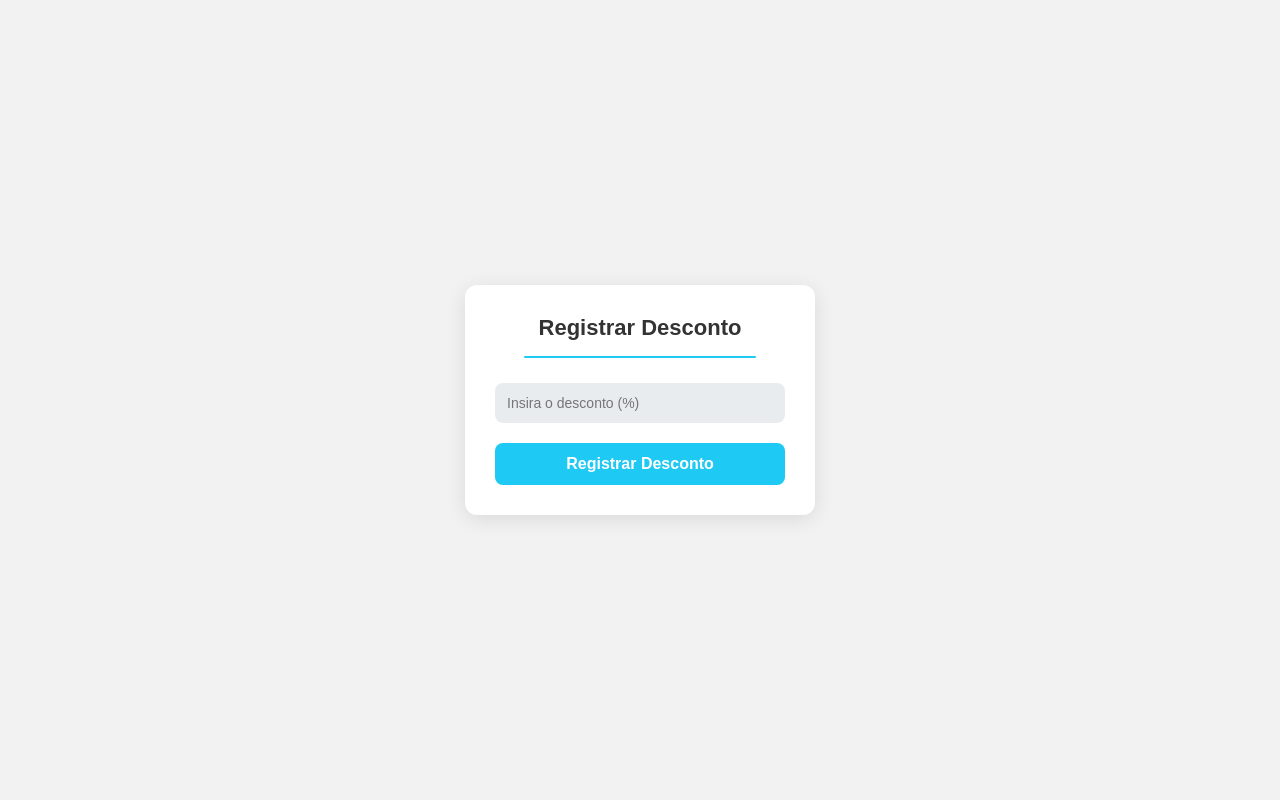
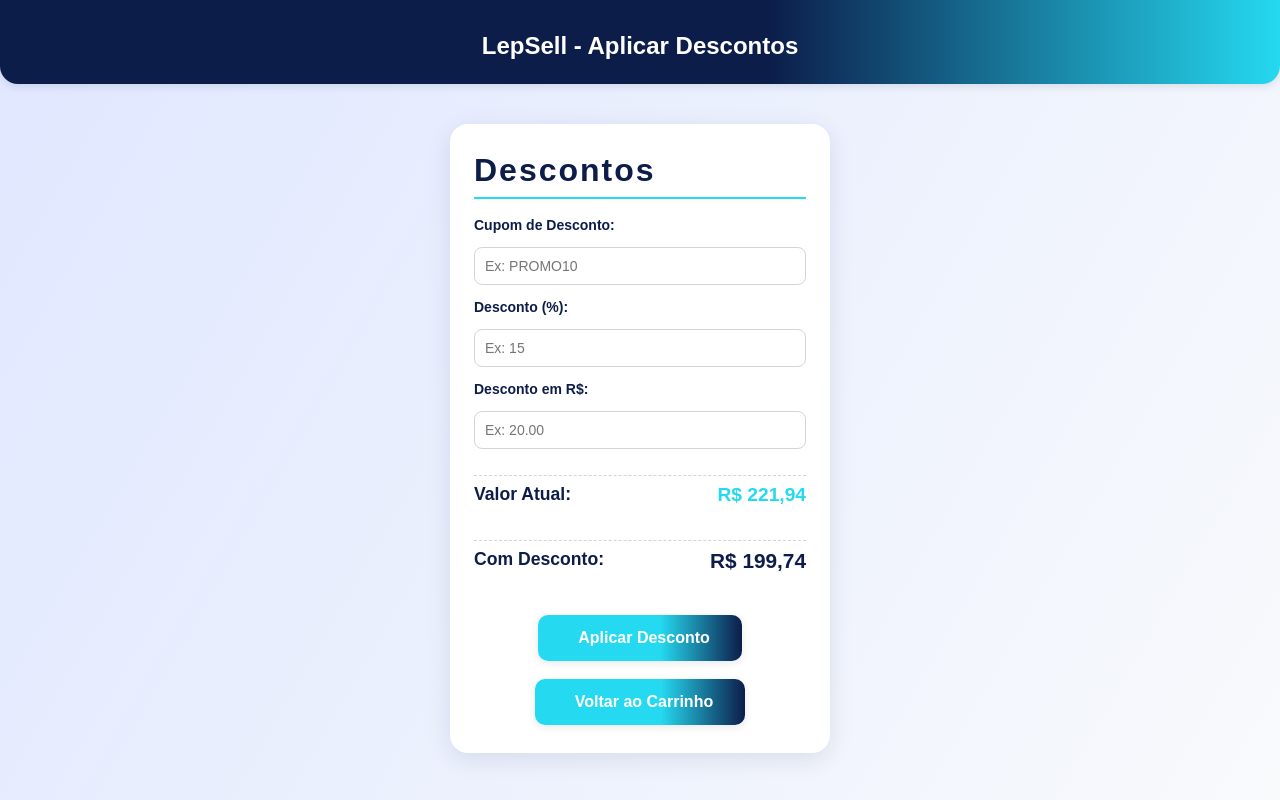
Before and after one commit to saclarinha/projeto-LepSell, a plain HTML site: page desconto.html in a window 1280 px wide. Drawn offline with Linux system fonts and the light colour scheme.

Commit message:
Arrumando telas

```diff
--- a/desconto.css
+++ b/desconto.css
@@ -6,66 +6,108 @@
   font-family: Arial, Helvetica, sans-serif;
 }
 
-/* Centraliza tudo na tela */
 body {
-  background: #f2f2f2;
+  font-family: 'Segoe UI', Arial, sans-serif;
+  background: linear-gradient(120deg, #e0e7ff 0%, #f8fafc 100%);
+  margin: 0;
+  padding: 0;
+  min-height: 100vh;
+}
+
+.cabecalho {
+  background: linear-gradient(90deg, #0C1D4A 60%, #25d9f0 100%);
+  color: #fff;
+  text-align: center;
+  padding: 32px 0 24px 0;
+  margin-bottom: 40px;
+  box-shadow: 0 2px 8px rgba(12,29,74,0.12);
+  border-radius: 0 0 18px 18px;
+}
+
+.container {
   display: flex;
   justify-content: center;
-  align-items: center;
-  height: 100vh;
+  align-items: flex-start;
+  gap: 40px;
+  flex-wrap: wrap;
 }
 
-/* Caixa principal */
-.container {
+.nota {
   background: #fff;
-  padding: 30px;
-  border-radius: 12px;
-  box-shadow: 0 4px 20px rgba(0,0,0,0.1);
-  width: 350px;
-  text-align: center;
+  width: 380px;
+  border-radius: 18px;
+  padding: 28px 24px;
+  box-shadow: 0 6px 24px rgba(12,29,74,0.10);
+  transition: box-shadow 0.3s;
+}
+.nota:hover {
+  box-shadow: 0 12px 32px rgba(12,29,74,0.18);
 }
 
-/* Título */
-#cabecalho {
-  font-size: 22px;
-  margin-bottom: 10px;
-  color: #333;
+.formulario {
+  display: flex;
+  flex-direction: column;
+  gap: 14px;
 }
 
-#linha {
-  border: none;
-  height: 2px;
-  background: #1ec9f4;
-  margin: 15px auto 25px;
-  width: 80%;
-  border-radius: 2px;
-}
-
-/* Input */
-#valorDesconto {
-  width: 100%;
-  padding: 12px;
-  border: none;
-  background: #e9ecef;
-  border-radius: 8px;
-  margin-bottom: 20px;
+.formulario label {
+  font-weight: bold;
+  color: #0C1D4A;
   font-size: 14px;
 }
 
-/* Botão */
-#btn {
-  width: 100%;
-  padding: 12px;
+.formulario input {
+  padding: 10px;
+  border: 1px solid #d1d5db;
+  border-radius: 8px;
+  font-size: 14px;
+  transition: border 0.3s;
+}
+
+.formulario input:focus {
+  outline: none;
+  border: 1px solid #25d9f0;
+  box-shadow: 0 0 0 2px rgba(37,217,240,0.2);
+}
+
+.valor-final {
+  display: flex;
+  justify-content: space-between;
+  margin-top: 12px;
+  padding: 8px 0;
+  font-weight: bold;
+  font-size: 1.1rem;
+  border-top: 1px dashed #d1d5db;
+  color: #0C1D4A;
+}
+
+.valor-final span:last-child {
+  color: #25d9f0;
+  font-size: 1.2rem;
+}
+
+.botoes {
+  display: flex;
+  flex-direction: column;
+  gap: 18px;
+  margin-top: 20px;
+  align-items: center;
+}
+
+.botao {
+  background: linear-gradient(90deg, #25d9f0 60%, #0C1D4A 100%);
+  color: #fff;
   border: none;
-  border-radius: 8px;
-  background: #1ec9f4;
-  color: #fff;
+  padding: 14px 32px;
+  border-radius: 10px;
   font-size: 16px;
   font-weight: bold;
   cursor: pointer;
-  transition: 0.3s;
+  box-shadow: 0 2px 8px rgba(12,29,74,0.10);
+  transition: background 0.3s, box-shadow 0.3s;
 }
 
-#btn:hover {
-  background: #15b2da;
+.botao:hover {
+  background: linear-gradient(90deg, #1bb8cc 60%, #0C1D4A 100%);
+  box-shadow: 0 4px 16px rgba(12,29,74,0.18);
 }
--- a/desconto.html
+++ b/desconto.html
@@ -1,20 +1,50 @@
 <!DOCTYPE html>
 <html lang="pt-BR">
 <head>
-    <meta charset="UTF-8">
-    <meta name="viewport" content="width=device-width, initial-scale=1.0">
-    <title>LepSell - Registrar Desconto</title>
-    <link rel="stylesheet" href="desconto.css">
+  <meta charset="UTF-8">
+  <title>LepSell - Descontos</title>
+  <link rel="stylesheet" href="desconto.css">
 </head>
+<body>
 
-<body>
-    <div class="container">
-        <h1 id="cabecalho">Registrar Desconto</h1>
-        <hr id="linha">
+  <header class="cabecalho">
+    <h2>LepSell - Aplicar Descontos</h2>
+  </header>
 
-        <input type="text" name="valorDesconto" placeholder="Insira o desconto (%)" id="valorDesconto">
+  <div class="container">
 
-        <button id="btn">Registrar Desconto</button>
-    </div>
+    <section class="nota">
+      <h1 style="margin-bottom: 8px; color: #0C1D4A; font-size: 2rem; letter-spacing: 2px;">Descontos</h1>
+      <hr style="border: none; border-top: 2px solid #25d9f0; margin-bottom: 18px;">
+
+      <form class="formulario">
+        <label for="cupom">Cupom de Desconto:</label>
+        <input type="text" id="cupom" placeholder="Ex: PROMO10">
+
+        <label for="percentual">Desconto (%):</label>
+        <input type="number" id="percentual" min="0" max="100" placeholder="Ex: 15">
+
+        <label for="valor">Desconto em R$:</label>
+        <input type="number" id="valor" step="0.01" placeholder="Ex: 20.00">
+
+        <div class="valor-final">
+          <span>Valor Atual:</span>
+          <span style="color:#25d9f0; font-size:1.2rem;">R$ 221,94</span>
+        </div>
+
+        <div class="valor-final">
+          <span>Com Desconto:</span>
+          <span style="color:#0C1D4A; font-size:1.3rem; font-weight:bold;">R$ 199,74</span>
+        </div>
+
+        <div class="botoes">
+          <button type="submit" class="botao"><span style="margin-right:8px;"></span>Aplicar Desconto</button>
+          <button type="button" class="botao"><span style="margin-right:8px;"></span>Voltar ao Carrinho</button>
+        </div>
+      </form>
+    </section>
+
+  </div>
+
 </body>
 </html>
--- a/registro.css
+++ b/registro.css
@@ -1,4 +1,3 @@
-/* Reset básico */
 * {
   margin: 0;
   padding: 0;
@@ -6,67 +5,96 @@
   font-family: Arial, Helvetica, sans-serif;
 }
 
-/* Centraliza na tela */
 body {
-  background: #f2f2f2;
+  font-family: 'Segoe UI', Arial, sans-serif;
+  background: linear-gradient(120deg, #e0e7ff 0%, #f8fafc 100%);
+  margin: 0;
+  padding: 0;
+  min-height: 100vh;
+}
+
+.cabecalho {
+  background: linear-gradient(90deg, #0C1D4A 60%, #25d9f0 100%);
+  color: #fff;
+  text-align: center;
+  padding: 32px 0 24px 0;
+  margin-bottom: 40px;
+  box-shadow: 0 2px 8px rgba(12,29,74,0.12);
+  border-radius: 0 0 18px 18px;
+}
+
+.container {
   display: flex;
   justify-content: center;
-  align-items: center;
-  height: 100vh;
+  align-items: flex-start;
+  gap: 40px;
+  flex-wrap: wrap;
 }
 
-/* Caixa principal */
-.container {
+.nota {
   background: #fff;
-  padding: 30px;
-  border-radius: 12px;
-  box-shadow: 0 4px 20px rgba(0,0,0,0.1);
-  width: 350px;
-  text-align: center;
+  width: 380px;
+  border-radius: 18px;
+  padding: 28px 24px;
+  box-shadow: 0 6px 24px rgba(12,29,74,0.10);
+  transition: box-shadow 0.3s;
+}
+.nota:hover {
+  box-shadow: 0 12px 32px rgba(12,29,74,0.18);
 }
 
-/* Cabeçalho */
-#cabecalho {
-  font-size: 22px;
-  margin-bottom: 10px;
-  color: #333;
+.formulario {
+  display: flex;
+  flex-direction: column;
+  gap: 14px;
 }
 
-#linha {
-  border: none;
-  height: 2px;
-  background: #1ec9f4;
-  margin: 15px auto 25px;
-  width: 80%;
-  border-radius: 2px;
-}
-
-/* Inputs */
-#nomeProduto,
-#valorProduto {
-  width: 100%;
-  padding: 12px;
-  border: none;
-  background: #e9ecef;
-  border-radius: 8px;
-  margin-bottom: 15px;
+.formulario label {
+  font-weight: bold;
+  color: #0C1D4A;
   font-size: 14px;
 }
 
-/* Botão */
-#btn {
-  width: 100%;
-  padding: 12px;
+.formulario input,
+.formulario select,
+.formulario textarea {
+  padding: 10px;
+  border: 1px solid #d1d5db;
+  border-radius: 8px;
+  font-size: 14px;
+  transition: border 0.3s;
+}
+
+.formulario input:focus,
+.formulario select:focus,
+.formulario textarea:focus {
+  outline: none;
+  border: 1px solid #25d9f0;
+  box-shadow: 0 0 0 2px rgba(37,217,240,0.2);
+}
+
+.botoes {
+  display: flex;
+  flex-direction: column;
+  gap: 18px;
+  margin-top: 20px;
+  align-items: center;
+}
+
+.botao {
+  background:#25d9f0;
+  color: #fff;
   border: none;
-  border-radius: 8px;
-  background: #1ec9f4;
-  color: #fff;
+  padding: 14px 32px;
+  border-radius: 10px;
   font-size: 16px;
   font-weight: bold;
   cursor: pointer;
-  transition: 0.3s;
+  box-shadow: 0 2px 8px rgba(12,29,74,0.10);
+  transition: 0.3s, box-shadow 0.3s;
 }
 
-#btn:hover {
-  background: #15b2da;
+.botao:hover {
+  background: linear-gradient(90deg, #1bb8cc 60%, #0C1D4A 100%);
+  box-shadow: 0 4px 16px rgba(12,29,74,0.18);
 }
```
Also changed, not shown: registrop.html (+39 -12 lines).
